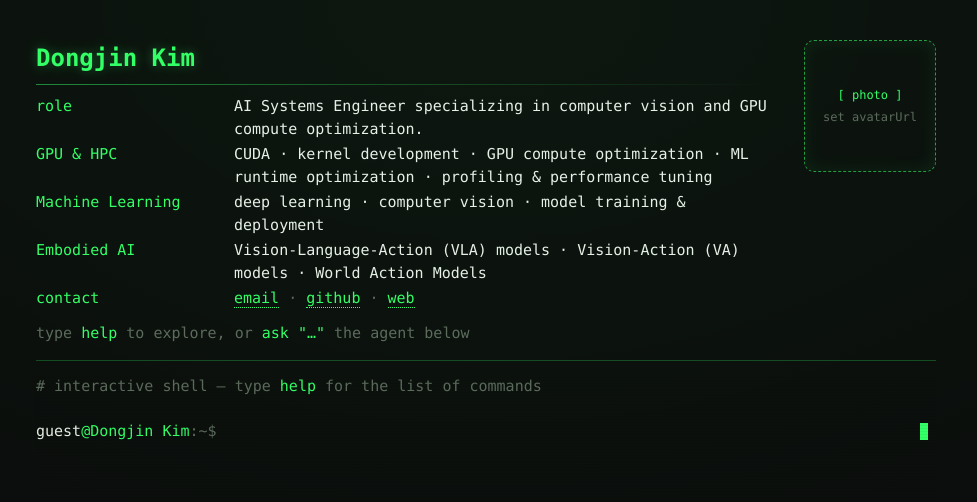
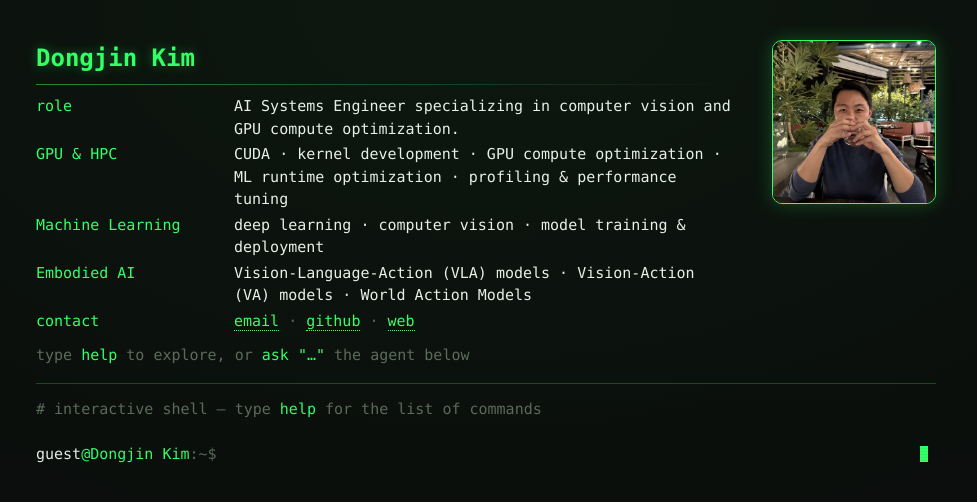
Before and after one commit to djkim9031-research/djkim9031-research.github.io, a React (Vite) app: page / in a window 1280 px wide. Shown: the top 502 px of the page, without its empty margins (154-1131 px from the left). Built offline with nearby package versions, Linux system fonts and the light colour scheme.

Commit message:
Add profile photo and enlarge avatar

```diff
--- a/src/data/profile.ts
+++ b/src/data/profile.ts
@@ -117,5 +117,5 @@ export const profile: Profile = {
 
   // Drop a photo in public/ (e.g. public/me.jpg) and set the path here, like
   // "/me.jpg". While empty, a placeholder box is shown in the top-right.
-  avatarUrl: "",
+  avatarUrl: "/profile.jpg",
 };
--- a/src/styles/terminal.css
+++ b/src/styles/terminal.css
@@ -72,13 +72,14 @@
 
 .profile-avatar img,
 .avatar-placeholder {
-  width: clamp(96px, 22vw, 132px);
-  height: clamp(96px, 22vw, 132px);
+  width: clamp(116px, 27vw, 164px);
+  height: clamp(116px, 27vw, 164px);
   border-radius: 10px;
 }
 
 .profile-avatar img {
   object-fit: cover;
+  object-position: center 35%;
   border: 1px solid var(--green);
   box-shadow: 0 0 18px rgba(51, 255, 102, 0.25);
 }
```
Also changed, not shown: public/profile.jpg (added).
